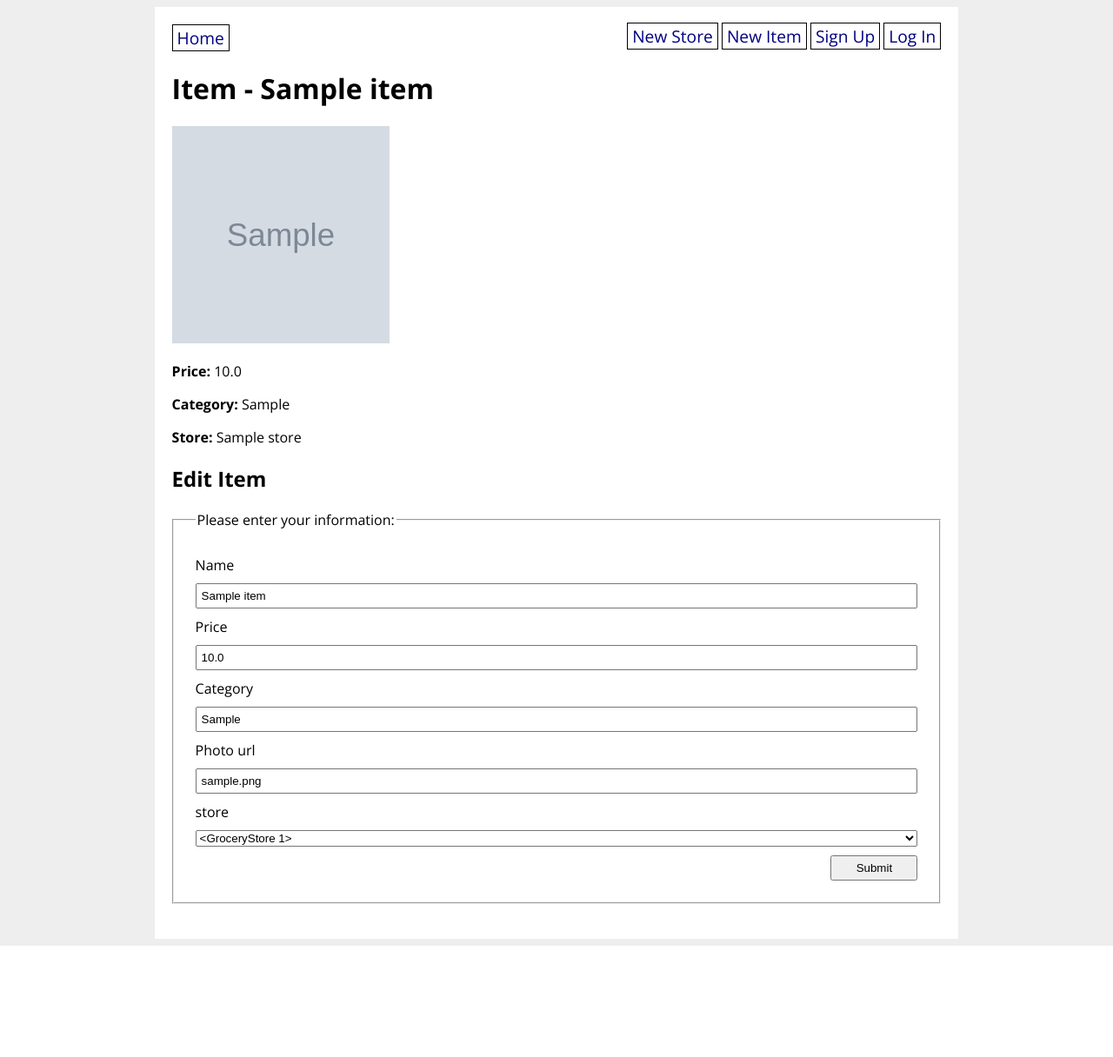
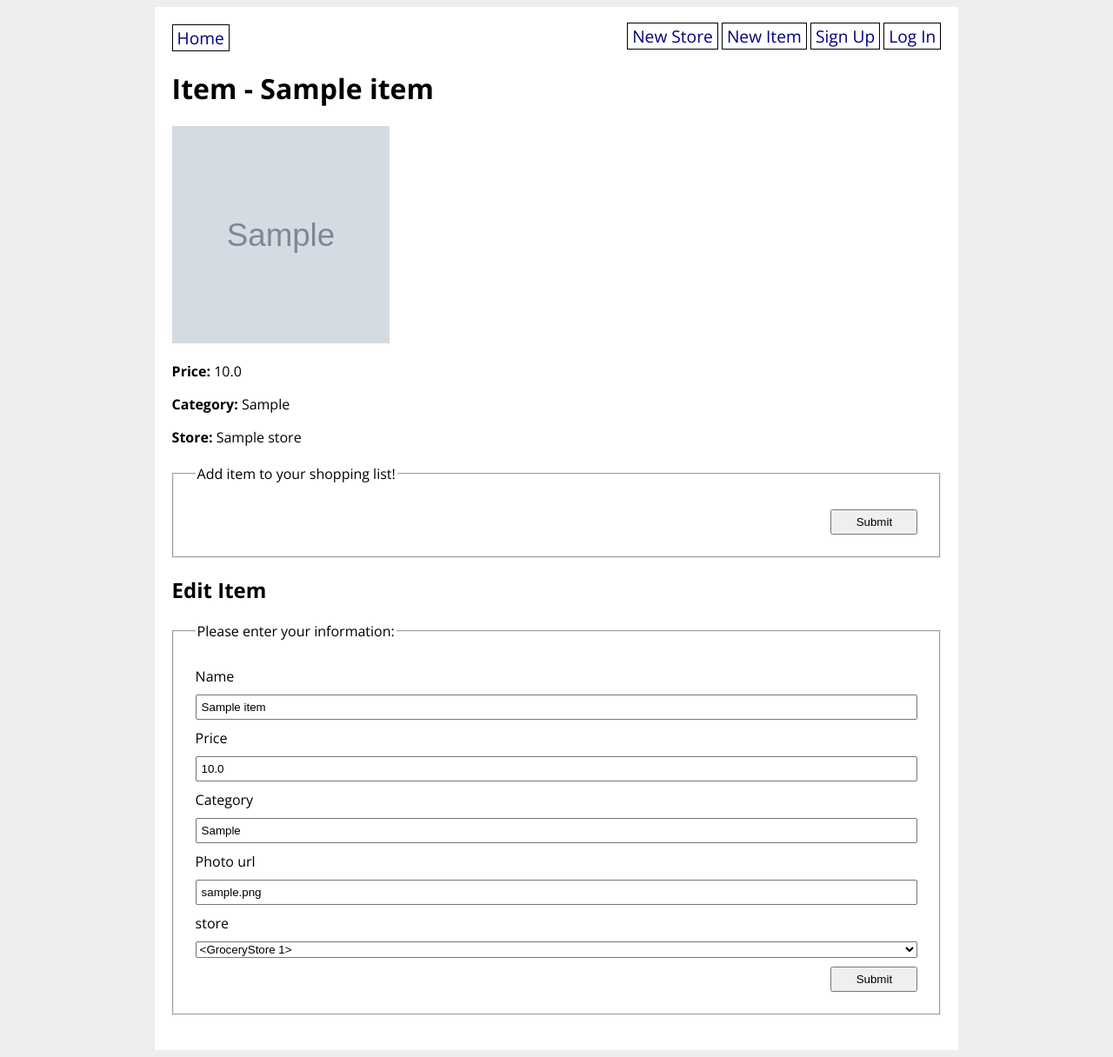
Before and after one commit to LWRGitHub/grocery-stores-data, a Flask app: page /item/1 in a window 1280 px wide. Shown: the whole page at 87% size. Before the commit the page ends 1088 px from the top, so only its background shows below. Run offline with Flask 2, Linux system fonts and the light colour scheme; tables that the repository leaves empty hold one stand-in row (values such as "Sample post"); grey boxes marked "Sample" are stand-in pictures; parts of the project's set-up code (start-up, migrations or seed data) failed here and were passed over.

Commit message:
user can add item to cart

```diff
--- a/grocery_app/templates/item_detail.html
+++ b/grocery_app/templates/item_detail.html
@@ -10,6 +10,16 @@
 <p><strong>Category:</strong> {{ item.category }}</p>
 
 <p><strong>Store:</strong> {{ item.store.title }}</p>
+
+<form method="POST" action="{{ url_for('main.add_to_shopping_list', item_id=item.id) }}">
+    {{ form.csrf_token }}
+    <fieldset>
+        <legend>Add item to your shopping list!</legend>
+
+        {{ form.submit }}
+    </fieldset>
+</form>
+
 
 
 <h2>Edit Item</h2>
```
Also changed, not shown: grocery_app/database.db.
